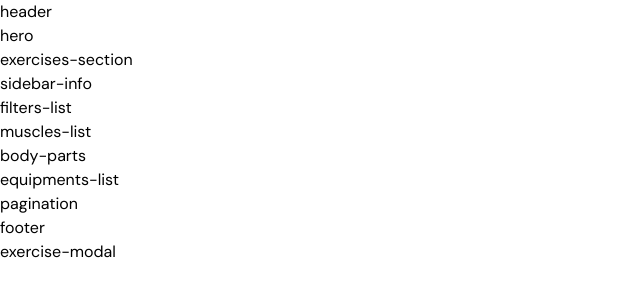
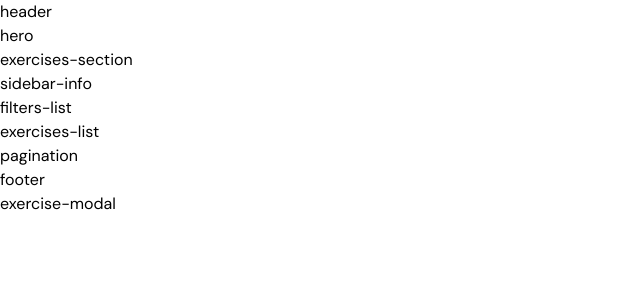
Before and after one commit to MykytaOlenykov/goit-mcs-advancedjs-fp, a plain HTML site: page index.html in a window 1280 px wide. Shown: the whole page, without its empty margins (0-640 px from the left). Drawn offline with Linux system fonts and the light colour scheme.

Commit message:
Deploying to gh-pages from @ MykytaOlenykov/goit-mcs-advancedjs-fp@54522a7f63a85088a1af25787093a21d69bd3183 🚀

```diff
--- a/index.html
+++ b/index.html
@@ -21,11 +21,7 @@
 
   <p>filters-list</p>
 
-  <p>muscles-list</p>
-
-  <p>body-parts</p>
-
-  <p>equipments-list</p>
+  <p>exercises-list</p>
 
   <p>pagination</p>
 
```
Also changed, not shown: favorites.html (+1 -1 lines).
